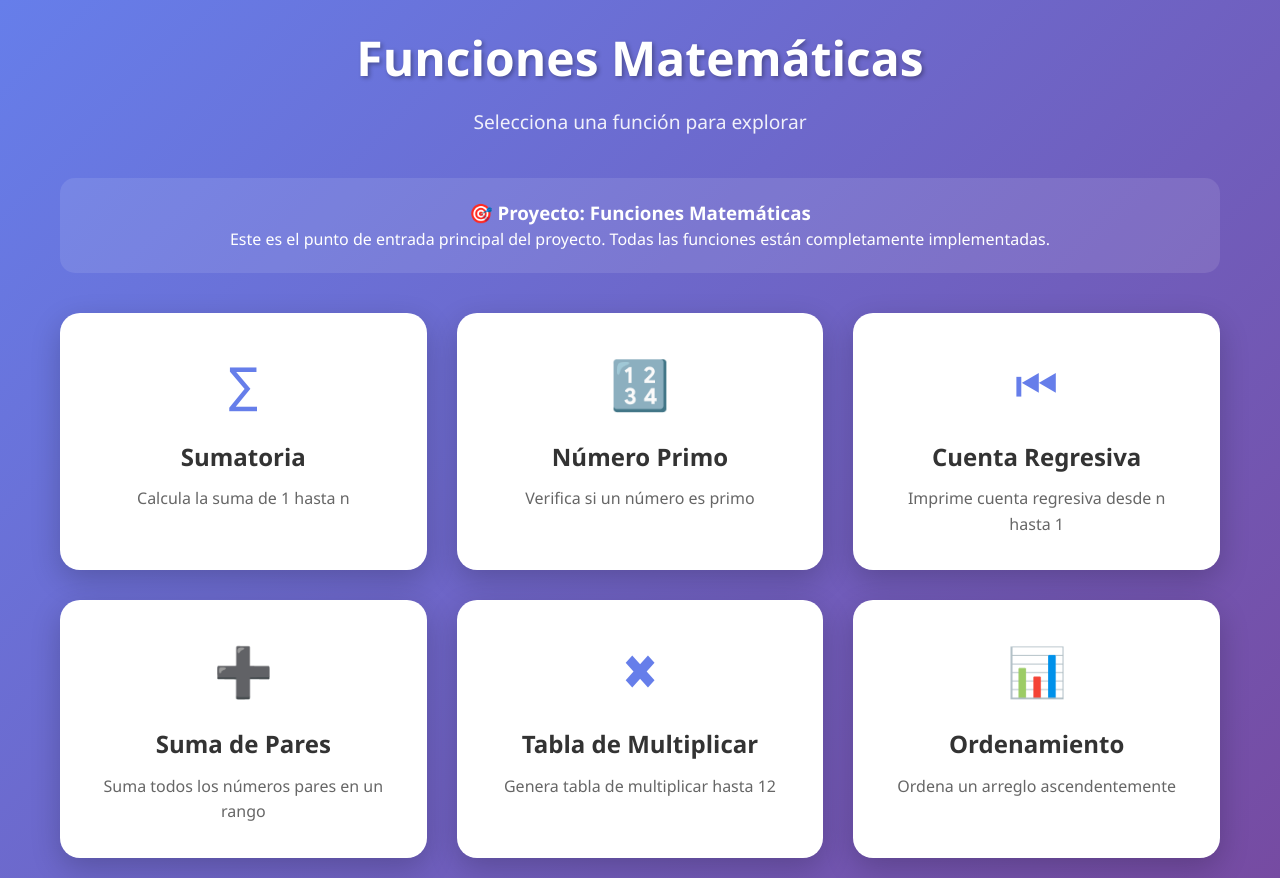
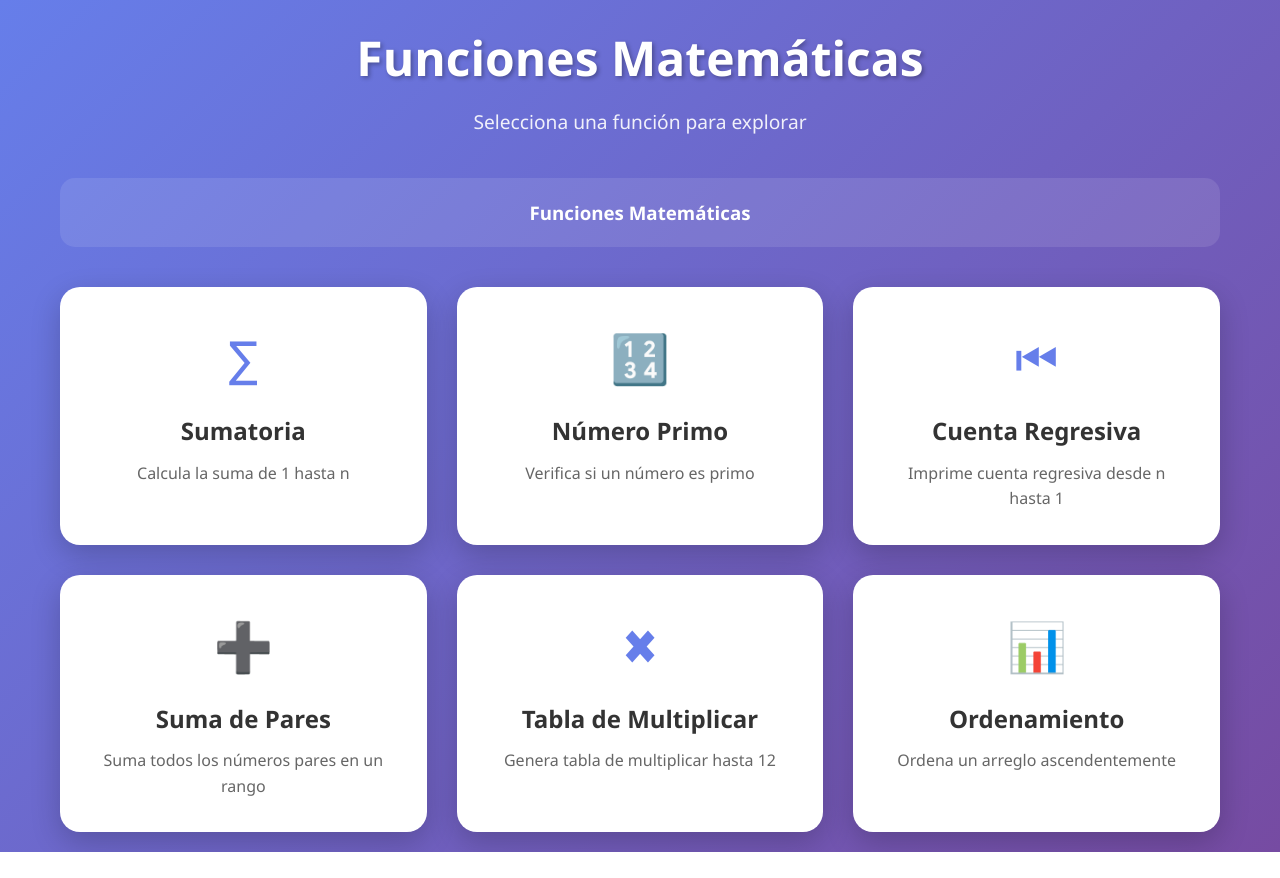
Before and after one commit to keyzonroland/M4AE4-ABP5-funciones-matematicas, a plain HTML site: page index.html in a window 1280 px wide. After the commit the page ends 852 px from the top, so only its background shows below. Drawn offline with Linux system fonts and the light colour scheme.

Commit message:
modified:   .gitignore 	new file:   assets/LEEME-IMPORTANTE.html 	new file:   assets/diagnostico.html 	new file:   assets/index-backup.html 	new file:   assets/index.html 	new file:   assets/test-navegacion.html 	modified:   index.html

```diff
--- a/index.html
+++ b/index.html
@@ -14,8 +14,7 @@
         </header>
 
         <div style="background: rgba(255,255,255,0.1); padding: 20px; border-radius: 15px; margin-bottom: 30px; color: white; text-align: center;">
-            <h3>🎯 Proyecto: Funciones Matemáticas</h3>
-            <p>Este es el punto de entrada principal del proyecto. Todas las funciones están completamente implementadas.</p>
+            <h3> Funciones Matemáticas</h3>
         </div>
 
         <nav class="menu-grid">
```
Also changed, not shown: assets/LEEME-IMPORTANTE.html (added), assets/diagnostico.html (added), assets/index-backup.html (added), assets/index.html (added), assets/test-navegacion.html (added), 1 other file.
